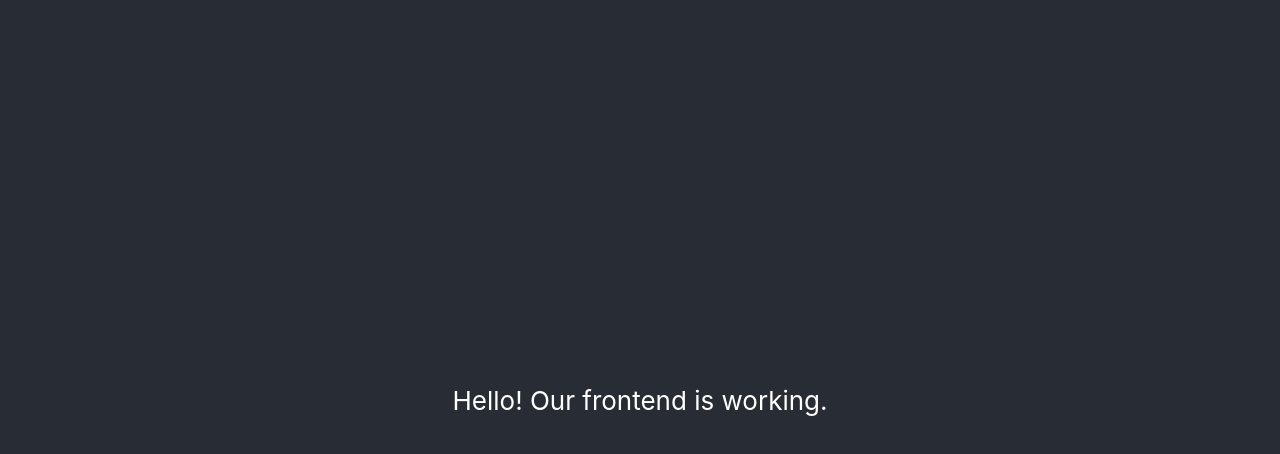
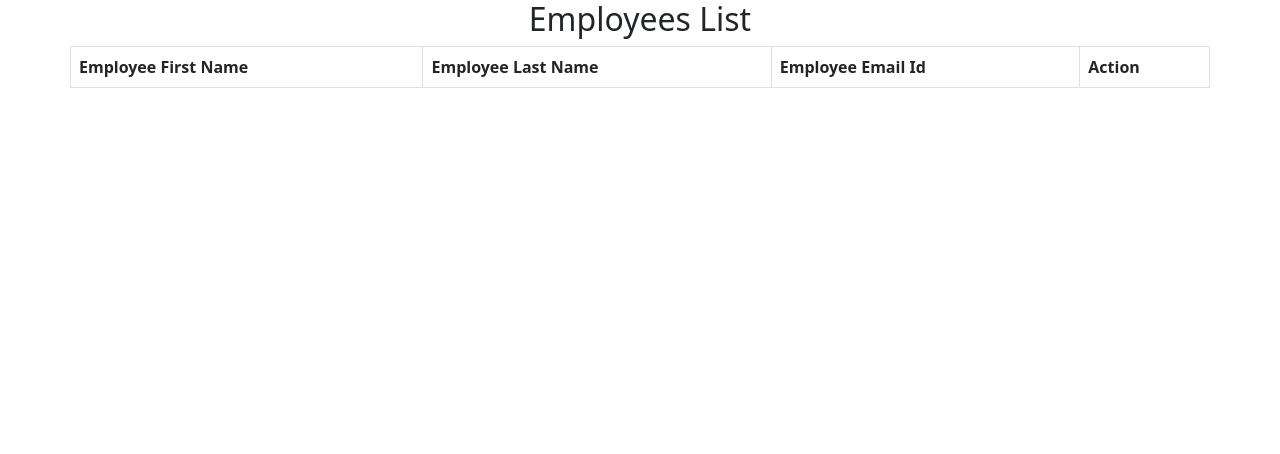
Before and after one commit to billfres/React-crud, a React (Create React App) app: page / in a window 1280 px wide. Shown: the top 454 px of the page. Built offline with nearby package versions, Linux system fonts and the light colour scheme.

Commit message:
Ajout du component ListEmployee

```diff
--- a/package.json
+++ b/package.json
@@ -6,6 +6,8 @@
     "@testing-library/jest-dom": "^5.16.2",
     "@testing-library/react": "^12.1.3",
     "@testing-library/user-event": "^13.5.0",
+    "axios": "^0.26.0",
+    "bootstrap": "^5.1.3",
     "react": "^17.0.2",
     "react-dom": "^17.0.2",
     "react-scripts": "5.0.0",
--- a/public/index.html
+++ b/public/index.html
@@ -25,6 +25,7 @@
       Learn how to configure a non-root public URL by running `npm run build`.
     -->
     <title>React App</title>
+    <!--<link rel="stylesheet" href="https://cdn.jsdelivr.net/npm/bootstrap@4.0.0/dist/css/bootstrap.min.css" integrity="sha384-Gn5384xqQ1aoWXA+058RXPxPg6fy4IWvTNh0E263XmFcJlSAwiGgFAW/dAiS6JXm" crossorigin="anonymous">-->
   </head>
   <body>
     <noscript>You need to enable JavaScript to run this app.</noscript>
--- a/src/App.js
+++ b/src/App.js
@@ -1,13 +1,11 @@
 import logo from './logo.svg';
 import './App.css';
+ import ListEmployeeComponent from './components/ListEmployeeComponent';
 
 function App() {
   return (
-    <div className="App">
-      <header className="App-header">
-       <p>Hello! Our frontend is working.</p>
-
-      </header>
+    <div className="container">
+      <ListEmployeeComponent />
     </div>
   );
 }
--- /dev/null
+++ b/src/components/ListEmployeeComponent.jsx
@@ -0,0 +1,47 @@
+import React, { Component } from 'react';
+
+class ListEmployeeComponent extends Component {
+    constructor(props){
+        super(props)
+
+        this.state = {
+            employees: []
+        }
+    }
+
+    render() {
+        return (
+            <div>
+                <h2 className="text-center">Employees List</h2>
+                <div className="row">
+                    <table className = "table table-striped table-bordered">
+                        <thead>
+                            <tr>
+                                <th>Employee First Name</th>
+                                <th>Employee Last Name</th>
+                                <th>Employee Email Id</th>
+                                <th>Action</th>
+                            </tr>
+                        </thead>
+
+                        <tbody>
+                            {
+                                this.state.employees.map(
+                                    employee =>
+                                    <tr key = {employee.id}>
+                                        <td>{employee.firstName}</td>
+                                        <td>{employee.lastName}</td>
+                                        <td>{employee.emailId}</td>
+                                    </tr>
+                                )
+                            }
+                        </tbody>
+                    </table>
+                </div>
+
+            </div>
+        );
+    }
+}
+
+export default ListEmployeeComponent;
--- a/src/index.js
+++ b/src/index.js
@@ -3,6 +3,7 @@
 import './index.css';
 import App from './App';
 import reportWebVitals from './reportWebVitals';
+import 'bootstrap/dist/css/bootstrap.min.css'
 
 ReactDOM.render(
   <React.StrictMode>
```
Also changed, not shown: 1 other file (tests, documents, lock files or other folders).
